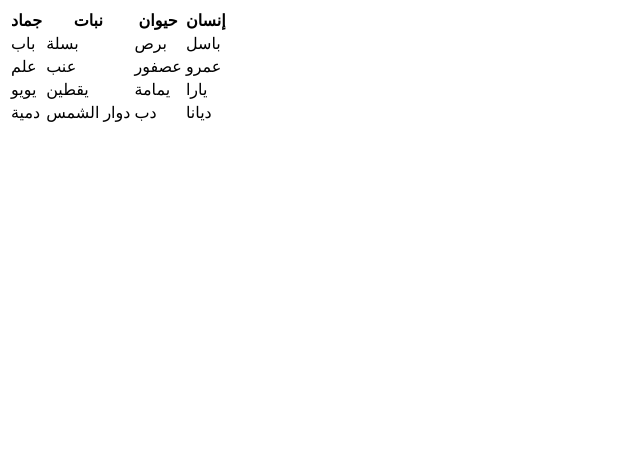
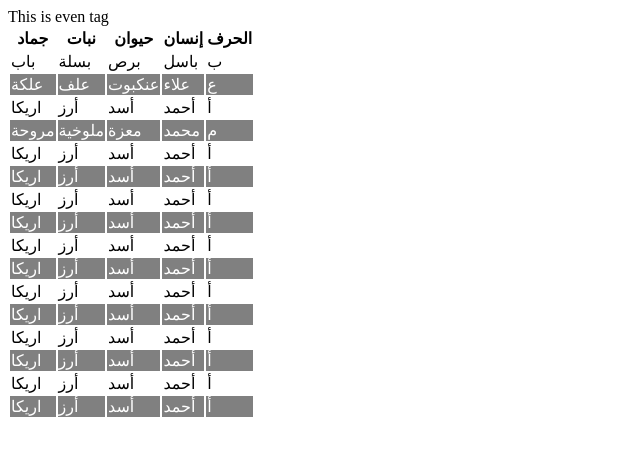
Before and after one commit to amroahmed90/tsmim-mwaq3, a plain HTML site: page products/table.html in a window 1280 px wide. Shown: the whole page, without its empty margins (0-640 px from the left). Drawn offline with Linux system fonts and the light colour scheme.

Commit message:
css - lesson 1

```diff
--- a/products/table.html
+++ b/products/table.html
@@ -5,38 +5,135 @@
       <meta http-equiv="X-UA-Compatible" content="IE=edge" />
       <meta name="viewport" content="width=device-width, initial-scale=1.0" />
       <title>Table</title>
+      <style>
+         .even {
+            color: white;
+            background-color: gray;
+         }
+      </style>
    </head>
    <body>
+      <even>This is even tag</even>
       <table>
          <tr>
             <th>جماد</th>
             <th>نبات</th>
             <th>حيوان</th>
             <th>إنسان</th>
+            <th>الحرف</th>
          </tr>
          <tr>
             <td>باب</td>
             <td>بسلة</td>
             <td>برص</td>
             <td>باسل</td>
+            <td>ب</td>
+         </tr>
+         <tr class="even">
+            <td>علكة</td>
+            <td>علف</td>
+            <td>عنكبوت</td>
+            <td>علاء</td>
+            <td>ع</td>
          </tr>
          <tr>
-            <td>علم</td>
-            <td>عنب</td>
-            <td>عصفور</td>
-            <td>عمرو</td>
+            <td>اريكا</td>
+            <td>أرز</td>
+            <td>أسد</td>
+            <td>أحمد</td>
+            <td>أ</td>
+         </tr>
+         <tr class="even">
+            <td>مروحة</td>
+            <td>ملوخية</td>
+            <td>معزة</td>
+            <td>محمد</td>
+            <td>م</td>
          </tr>
          <tr>
-            <td>يويو</td>
-            <td>يقطين</td>
-            <td>يمامة</td>
-            <td>يارا</td>
+            <td>اريكا</td>
+            <td>أرز</td>
+            <td>أسد</td>
+            <td>أحمد</td>
+            <td>أ</td>
+         </tr>
+         <tr class="even">
+            <td>اريكا</td>
+            <td>أرز</td>
+            <td>أسد</td>
+            <td>أحمد</td>
+            <td>أ</td>
          </tr>
          <tr>
-            <td>دمية</td>
-            <td>دوار الشمس</td>
-            <td>دب</td>
-            <td>ديانا</td>
+            <td>اريكا</td>
+            <td>أرز</td>
+            <td>أسد</td>
+            <td>أحمد</td>
+            <td>أ</td>
+         </tr>
+         <tr class="even">
+            <td>اريكا</td>
+            <td>أرز</td>
+            <td>أسد</td>
+            <td>أحمد</td>
+            <td>أ</td>
+         </tr>
+         <tr>
+            <td>اريكا</td>
+            <td>أرز</td>
+            <td>أسد</td>
+            <td>أحمد</td>
+            <td>أ</td>
+         </tr>
+         <tr class="even">
+            <td>اريكا</td>
+            <td>أرز</td>
+            <td>أسد</td>
+            <td>أحمد</td>
+            <td>أ</td>
+         </tr>
+         <tr>
+            <td>اريكا</td>
+            <td>أرز</td>
+            <td>أسد</td>
+            <td>أحمد</td>
+            <td>أ</td>
+         </tr>
+         <tr class="even">
+            <td>اريكا</td>
+            <td>أرز</td>
+            <td>أسد</td>
+            <td>أحمد</td>
+            <td>أ</td>
+         </tr>
+         <tr>
+            <td>اريكا</td>
+            <td>أرز</td>
+            <td>أسد</td>
+            <td>أحمد</td>
+            <td>أ</td>
+         </tr>
+         <tr class="even">
+            <td>اريكا</td>
+            <td>أرز</td>
+            <td>أسد</td>
+            <td>أحمد</td>
+            <td>أ</td>
+         </tr>
+         <tr>
+            <td>اريكا</td>
+            <td>أرز</td>
+            <td>أسد</td>
+            <td>أحمد</td>
+            <td>أ</td>
+         </tr>
+
+         <tr class="even">
+            <td>اريكا</td>
+            <td>أرز</td>
+            <td>أسد</td>
+            <td>أحمد</td>
+            <td>أ</td>
          </tr>
       </table>
    </body>
```
Also changed, not shown: 1 other file.
